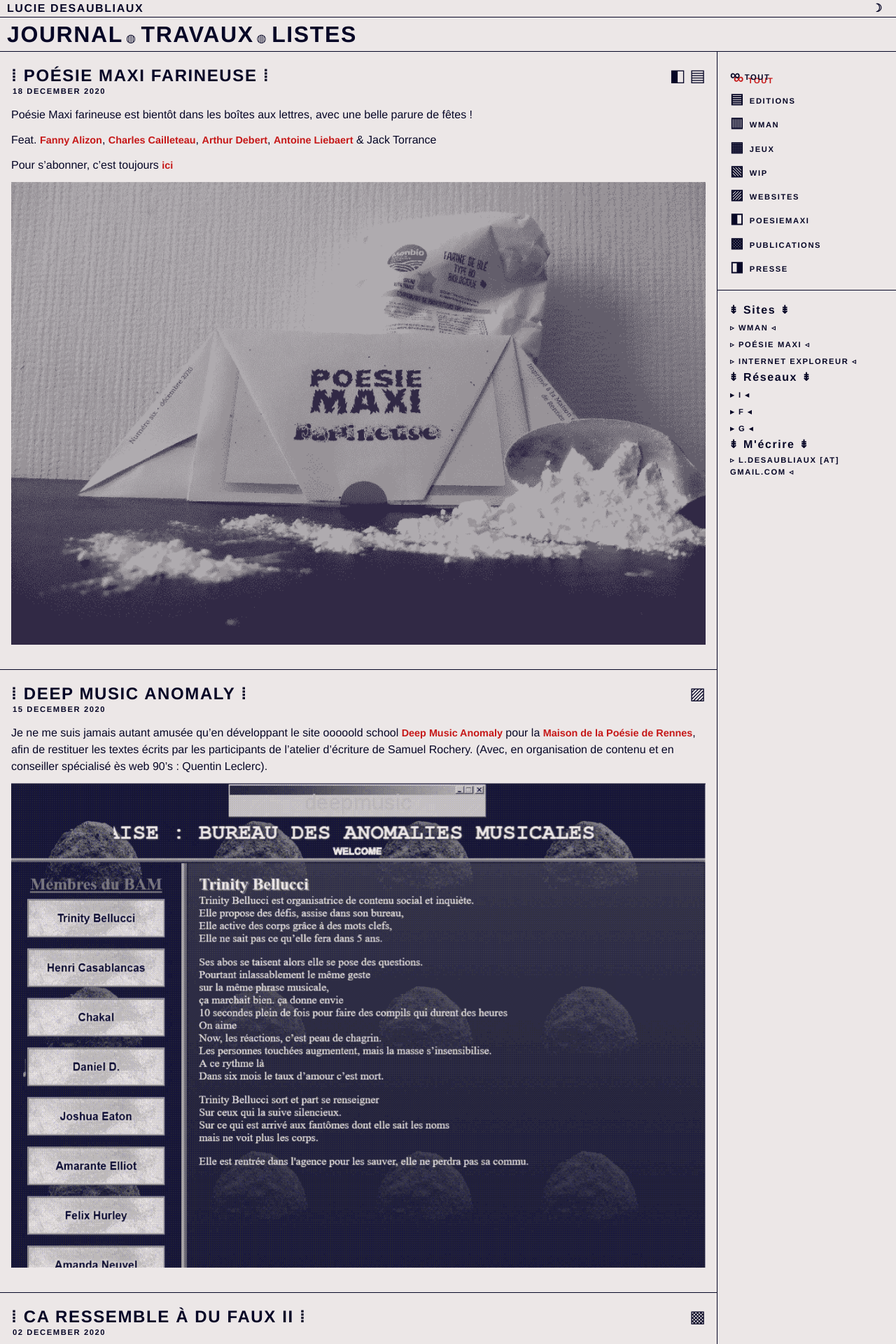
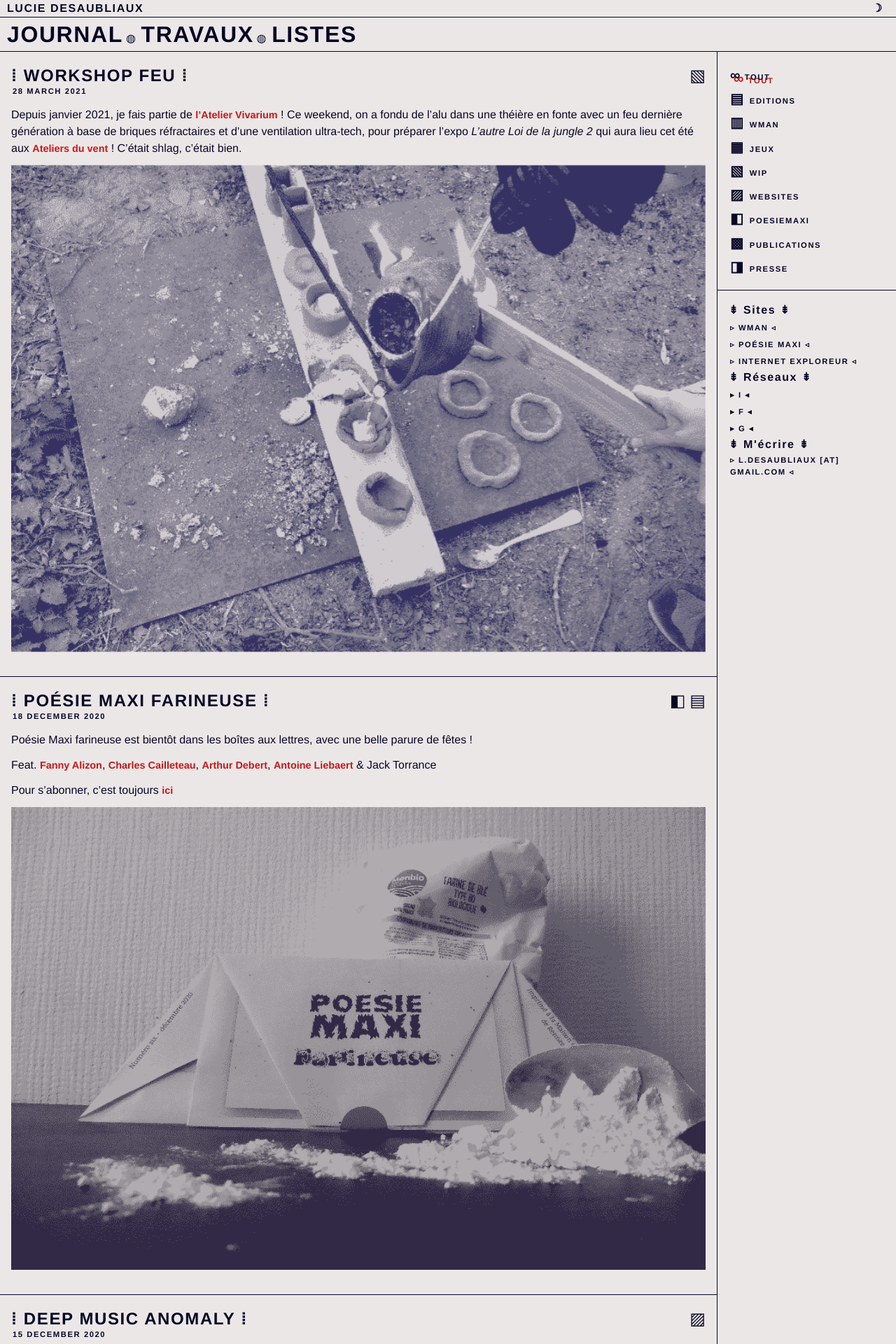
Before and after one commit to PQuod/pquod, a Jekyll site: the page built from index.markdown, in a window 1280 px wide. Shown: the top 1920 px of the page at 70% size. Built offline with Jekyll 4.4.1, drawn with Linux system fonts in a browser that asks for light colours; some web fonts are replaced; some of the changed text lies outside the part shown.

Commit message:
Update 2021-03-28-alu.markdown

```diff
--- a/journal/_posts/2021-03-28-alu.markdown
+++ b/journal/_posts/2021-03-28-alu.markdown
@@ -1,10 +1,10 @@
 ---
 layout: post
-title:  "Workshop feu"
-date:   2020-08-10 10:12:37 +0200
+title: "Workshop Feu"
+date: 2021-03-28 10:12:37 +0200
 categories: wip
 ---
 
 Depuis janvier 2021, je fais partie de [l'Atelier Vivarium](https://vivarium-online.com/) ! Ce weekend, on a fondu de l'alu dans une théière en fonte avec un feu dernière génération à base de briques réfractaires et d'une ventilation ultra-tech, pour préparer l'expo *L'autre Loi de la jungle 2* qui aura lieu cet été aux [Ateliers du vent](https://www.lesateliersduvent.org/) ! C'était shlag, c'était bien.
 
-<img class="photopost" src="{{site.baseurl}}/imgs/poesiemaxis01.gif" onmouseover="this.src='{{site.baseurl}}/imgs/workshopalu.jpg'" onmouseout="this.src='{{site.baseurl}}/imgs/workshopalu.gif'" />
+<img class="photopost" src="{{site.baseurl}}/imgs/workshopalu.gif" onmouseover="this.src='{{site.baseurl}}/imgs/workshopalu.jpg'" onmouseout="this.src='{{site.baseurl}}/imgs/workshopalu.gif'" />
```
